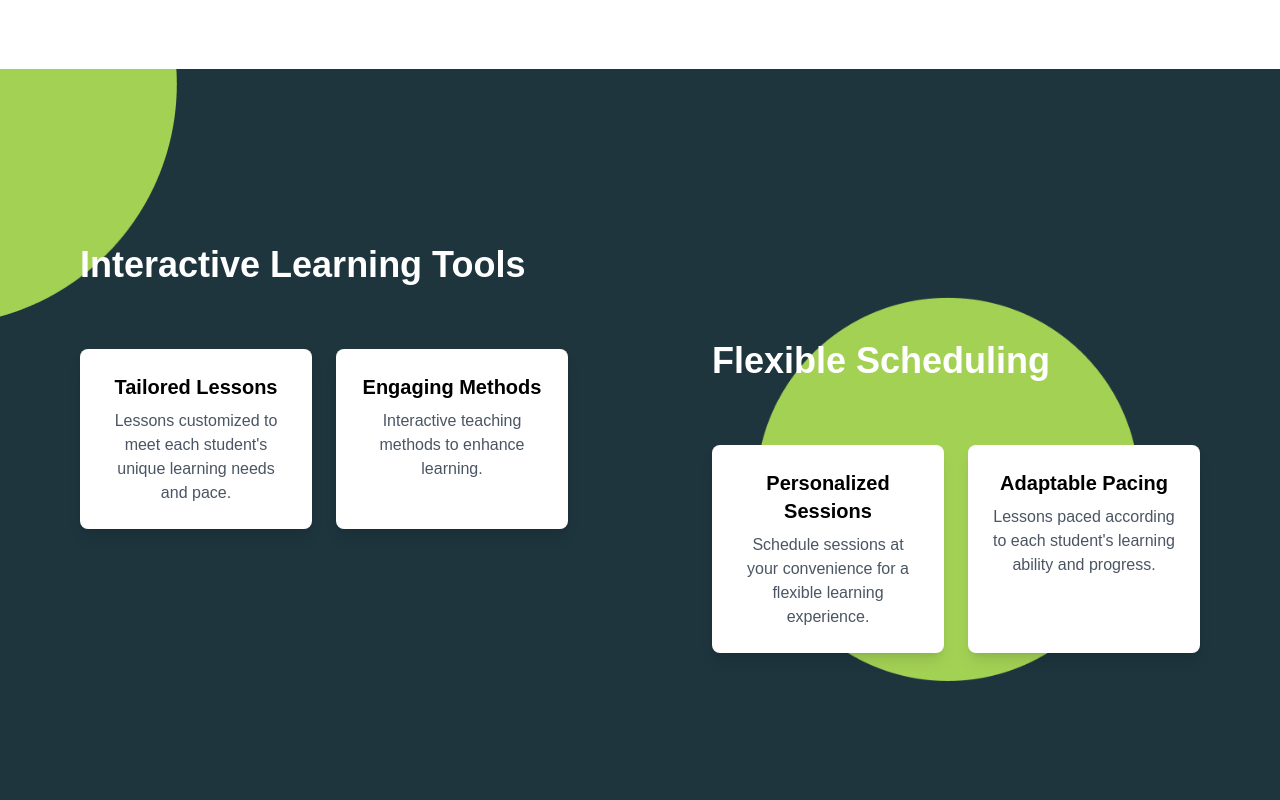
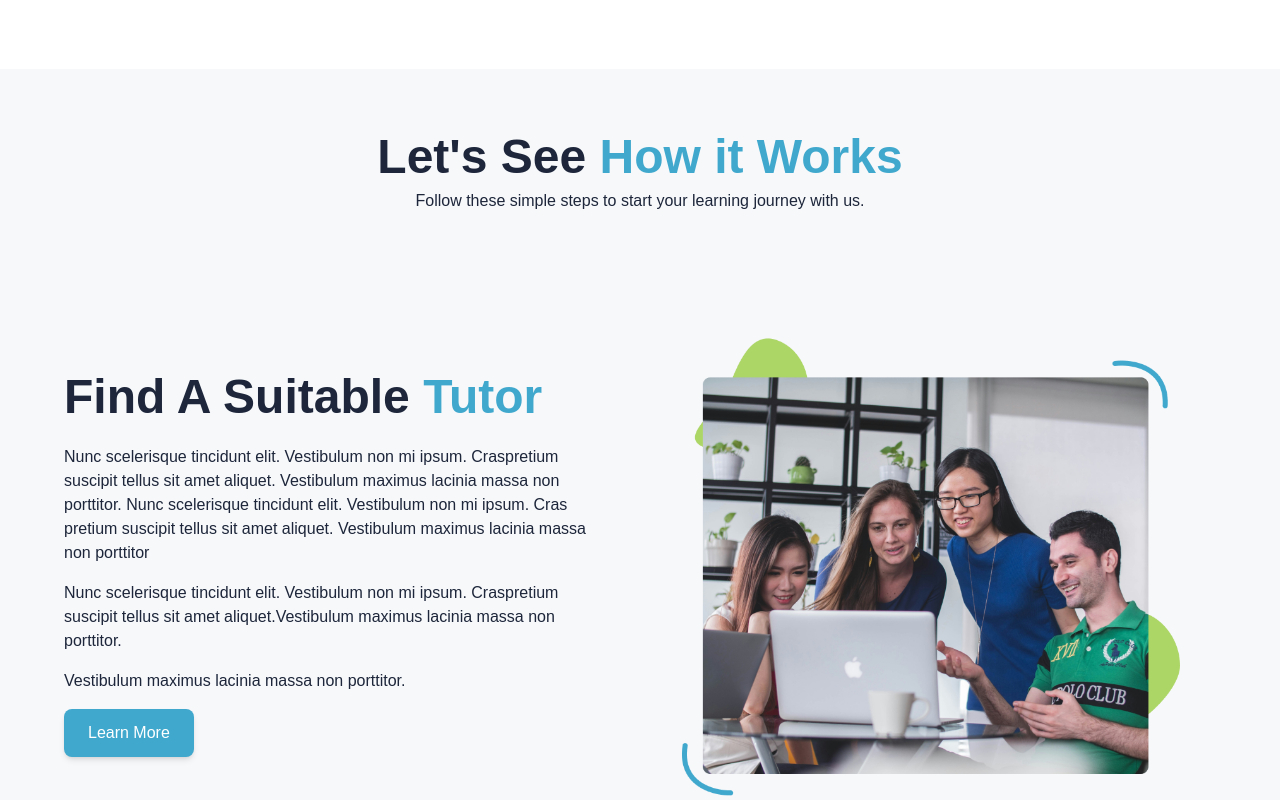
Before and after one commit to gauravshokhanda/hamzabuildfix, a Next.js app: page / in a window 1280 px wide. Shown: the part 1840-2640 px from the top of the page. Built offline with nearby package versions, Linux system fonts and the light colour scheme.

Commit message:
The tutor section is added

```diff
--- /dev/null
+++ b/src/app/components/landing-page/tutorSection/ContentCard.tsx
@@ -0,0 +1,73 @@
+// ContentCard.tsx
+import React from 'react';
+import Image from 'next/image';
+import { StaticImageData } from 'next/image';
+
+interface ContentCardProps {
+  heading: string;
+  subHeading: string;
+  paragraphs: string[];
+  buttonText: string;
+  imageSrc: StaticImageData;
+  isImageRight?: boolean;
+}
+
+const ContentCard: React.FC<ContentCardProps> = ({
+  heading,
+  subHeading,
+  paragraphs,
+  buttonText,
+  imageSrc,
+  isImageRight = false,
+}) => {
+  return (
+    <div className="px-6 lg:px-16 py-10 flex flex-col lg:flex-row items-center lg:items-start justify-between max-w-7xl mx-auto lg:space-x-20 my-8">
+      {/* Left or Right Section: Image */}
+      {isImageRight ? (
+        <>
+          {/* Text Section */}
+          <div className="lg:w-1/2 text-center lg:text-left px-4  lg:px-0 order-2 lg:order-1 mt-10 lg:mt-12">
+            <h2 className="text-4xl lg:text-5xl font-bold text-[#1D263A] mb-6">
+              {heading} <span className="text-primary">{subHeading}</span>
+            </h2>
+            {paragraphs.map((para, index) => (
+              <p key={index} className="text-[#1D263A] mb-4">
+                {para}
+              </p>
+            ))}
+            <button className="bg-primary text-white px-6 py-3 rounded-lg shadow-md hover:opacity-70">
+              {buttonText}
+            </button>
+          </div>
+          {/* Image Section */}
+          <div className="relative lg:w-1/2 order-1 lg:order-2">
+            <Image src={imageSrc} alt={heading} width={500} height={500} className="rounded-lg" />
+          </div>
+        </>
+      ) : (
+        <>
+          {/* Image Section */}
+          <div className="relative lg:w-1/2 order-1 lg:order-1">
+            <Image src={imageSrc} alt={heading} width={500} height={500} className="rounded-lg" />
+          </div>
+          {/* Text Section */}
+          <div className="lg:w-1/2 text-center lg:text-left px-4 lg:px-0 order-2 lg:order-2 mt-10 lg:mt-12">
+            <h2 className="text-4xl lg:text-5xl font-bold text-[#1D263A] mb-6">
+              {heading} <span className="text-primary">{subHeading}</span>
+            </h2>
+            {paragraphs.map((para, index) => (
+              <p key={index} className="text-[#1D263A] mb-4">
+                {para}
+              </p>
+            ))}
+            <button className="bg-primary text-white px-6 py-3 rounded-lg shadow-md hover:opacity-70">
+              {buttonText}
+            </button>
+          </div>
+        </>
+      )}
+    </div>
+  );
+};
+
+export default ContentCard;
--- /dev/null
+++ b/src/app/components/landing-page/tutorSection/main.tsx
@@ -0,0 +1,80 @@
+// FindTutor.tsx
+import React from 'react';
+
+import ContentCard from './ContentCard'; // Import the ContentCard component
+import tutorGroupImage1 from '../../../public/images/landing-page/tutorGroup.png';
+
+
+const FindTutor: React.FC = () => {
+  return (
+    <div className='bg-[#F6F8FA]'>
+
+      <div className="flex flex-col items-center py-16">
+        {/* Top Centered Heading and Paragraph */}
+        <div className="w-full text-center mb-10 px-8 md:px-2">
+          <h3 className="text-4xl lg:text-5xl font-semibold text-[#1D263A] mb-2">
+            Let's See <span className="text-primary">How it Works</span>
+          </h3>
+          <p className="text-[#1D263A] text-base">
+            Follow these simple steps to start your learning journey with us.
+          </p>
+        </div>
+
+        {/* Four Content Sections */}
+        <ContentCard
+          heading="Find A Suitable"
+          subHeading="Tutor"
+          paragraphs={[
+            "Nunc scelerisque tincidunt elit. Vestibulum non mi ipsum. Craspretium suscipit tellus sit amet aliquet. Vestibulum maximus lacinia massa non porttitor. Nunc scelerisque tincidunt elit. Vestibulum non mi ipsum. Cras pretium suscipit tellus sit amet aliquet. Vestibulum maximus lacinia massa non porttitor",
+            "Nunc scelerisque tincidunt elit. Vestibulum non mi ipsum. Craspretium suscipit tellus sit amet aliquet.Vestibulum maximus lacinia massa non porttitor.",
+            "Vestibulum maximus lacinia massa non porttitor."
+          ]}
+          buttonText="Learn More"
+          imageSrc={tutorGroupImage1}
+          isImageRight={true} // Image on the right
+        />
+
+        <ContentCard
+          heading="Chat with your"
+          subHeading="Tutor"
+          paragraphs={[
+            "Nunc scelerisque tincidunt elit. Vestibulum non mi ipsum. Craspretium suscipit tellus sit amet aliquet. Vestibulum maximus lacinia massa non porttitor. Nunc scelerisque tincidunt elit. Vestibulum non mi ipsum. Cras pretium suscipit tellus sit amet aliquet. Vestibulum maximus lacinia massa non porttitor",
+            "Nunc scelerisque tincidunt elit. Vestibulum non mi ipsum. Craspretium suscipit tellus sit amet aliquet.Vestibulum maximus lacinia massa non porttitor.",
+            "Vestibulum maximus lacinia massa non porttitor."
+          ]}
+          buttonText="Get Started"
+          imageSrc={tutorGroupImage1}
+          isImageRight={false} // Image on the left
+        />
+
+        <ContentCard
+          heading="Book a "
+          subHeading="Lesson"
+          paragraphs={[
+            "Nunc scelerisque tincidunt elit. Vestibulum non mi ipsum. Craspretium suscipit tellus sit amet aliquet. Vestibulum maximus lacinia massa non porttitor. Nunc scelerisque tincidunt elit. Vestibulum non mi ipsum. Cras pretium suscipit tellus sit amet aliquet. Vestibulum maximus lacinia massa non porttitor",
+            "Nunc scelerisque tincidunt elit. Vestibulum non mi ipsum. Craspretium suscipit tellus sit amet aliquet.Vestibulum maximus lacinia massa non porttitor.",
+            "Vestibulum maximus lacinia massa non porttitor."
+          ]}
+          buttonText="Discover More"
+          imageSrc={tutorGroupImage1}
+          isImageRight={true} // Image on the right
+        />
+
+        <ContentCard
+          heading="Meet at out"
+          subHeading="Video Conference"
+          paragraphs={[
+            "Nunc scelerisque tincidunt elit. Vestibulum non mi ipsum. Craspretium suscipit tellus sit amet aliquet. Vestibulum maximus lacinia massa non porttitor. Nunc scelerisque tincidunt elit. Vestibulum non mi ipsum. Cras pretium suscipit tellus sit amet aliquet. Vestibulum maximus lacinia massa non porttitor",
+            "Nunc scelerisque tincidunt elit. Vestibulum non mi ipsum. Craspretium suscipit tellus sit amet aliquet.Vestibulum maximus lacinia massa non porttitor.",
+            "Vestibulum maximus lacinia massa non porttitor."
+          ]}
+          buttonText="Join Us"
+          imageSrc={tutorGroupImage1}
+          isImageRight={false} // Image on the left
+        />
+      </div>
+    </div>
+  );
+};
+
+export default FindTutor;
--- a/src/app/page.tsx
+++ b/src/app/page.tsx
@@ -6,16 +6,19 @@ import TOOLS from "../app/components/landing-page/LearningTools/main"
 import WHYUS from "../app/components/landing-page/whyUS/main"
 import SUPPORT from "../app/components/landing-page/Support/main"
 import FAQ from './components/FAQ'
+import TUTOR from '../app/components/landing-page/tutorSection/main'
 const page = () => {
   return (
     <div>
       <HERO />
       <EDU />
       <SECURE />
+      <TUTOR/>
       <TOOLS />
       <WHYUS />
       <SUPPORT />
       <FAQ />
+
 
     </div>
   )
```
Also changed, not shown: src/app/public/images/landing-page/tutorGroup.png (added).
